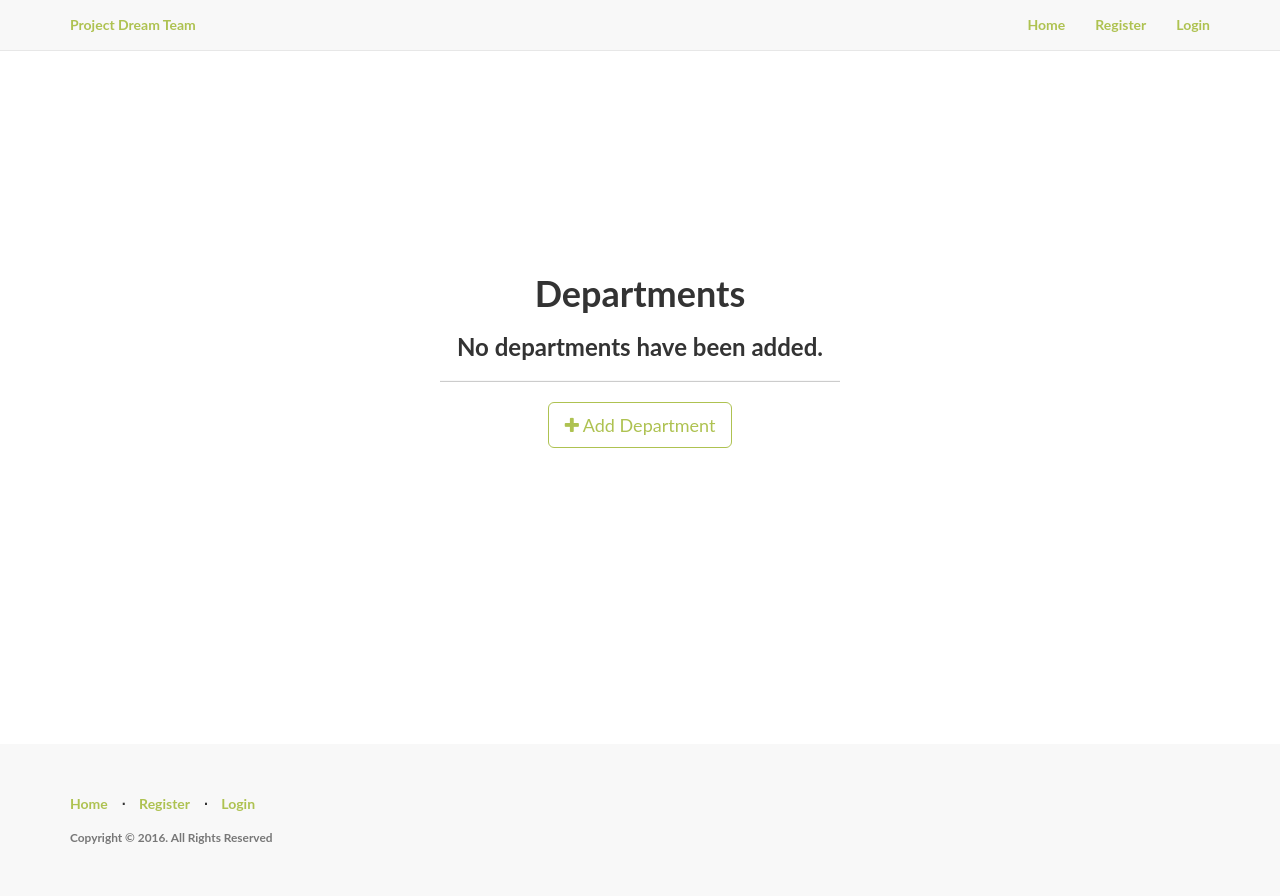
After one commit to raukusbaukus/python-crud, a Python web app: template app/templates/admin/departments/departments.html in a window 1280 px wide. The commit adds this page. Run offline with Jinja, Linux system fonts and the light colour scheme; the template is opened without the code that fills it, so the values that code supplies are empty; some libraries are stand-ins or nearby versions.

Commit message:
added admin functionality to create/edit/delete departments

```diff
--- a/app/static/css/style.css
+++ b/app/static/css/style.css
@@ -60,6 +60,11 @@ p.copyright {
   height: 4em;
 }
 
+.inner {
+  margin-left: auto;
+  margin-right: auto;
+}
+
 .intro-divider {
     width: 400px;
     border-top: 1px solid #f8f8f8;
@@ -97,6 +102,18 @@ p.copyright {
     font-weight: 400;
 }
 
+.middle {
+    display: table-cell;
+    vertical-align: middle;
+}
+
+.outer {
+  display: table;
+  position: absolute;
+  height: 70%;
+  width: 100%;
+}
+
 .topnav {
     font-size: 14px;
 }
--- /dev/null
+++ b/app/templates/admin/departments/departments.html
@@ -0,0 +1,70 @@
+<!-- app/templates/admin/departments/departments.html -->
+
+{% import "bootstrap/utils.html" as utils %}
+{% extends "base.html" %}
+{% block title %}Departments{% endblock %}
+{% block body %}
+<div class="content-section">
+  <div class="outer">
+    <div class="middle">
+      <div class="inner">
+        <br/>
+        {{ utils.flashed_messages() }}
+        <br/>
+        <h1 style="text-align:center;">Departments</h1>
+        {% if departments %}
+          <hr class="intro-divider">
+          <div class="center">
+            <table class="table table-striped table-bordered">
+              <thead>
+                <tr>
+                  <th width="15%"> Name </th>
+                  <th width="40%"> Description </th>
+                  <th width="15%"> Employee Count </th>
+                  <th width="15%"> Edit </th>
+                  <th width="15%"> Delete </th>
+                </tr>
+              </thead>
+              <tbody>
+              {% for department in departments %}
+                <tr>
+                  <td> {{ department.name }} </td>
+                  <td> {{ department.description }} </td>
+                  <td>
+                    {% if department.employees %}
+                      {{ department.employees.count() }}
+                    {% else %}
+                      0
+                    {% endif %}
+                  </td>
+                  <td>
+                    <a href="{{ url_for('admin.edit_department', id=department.id) }}">
+                      <i class="fa fa-pencil"></i> Edit
+                    </a>
+                  </td>
+                  <td>
+                    <a href="{{ url_for('admin.delete_department', id=department.id) }}">
+                      <i class="fa fa-trash"></i> Delete
+                    </a>
+                  </td>
+                </tr>
+              {% endfor %}
+              </tbody>
+            </table>
+          </div>
+          <div style="text-align: center">
+        {% else %}
+          <div style="text-align: center">
+            <h3> No departments have been added. </h3>
+            <hr class="intro-divider">
+        {% endif %}
+          <a href="{{ url_for('admin.add_department') }}" class="btn btn-default btn-lg">
+            <i class="fa fa-plus"></i>
+            Add Department
+          </a>
+        </div>
+      </div>
+    </div>
+  </div>
+</div>
+{% endblock %}
--- a/app/templates/base.html
+++ b/app/templates/base.html
@@ -27,7 +27,7 @@
                 <ul class="nav navbar-nav navbar-right">
                     {% if current_user.is_authenticated %} {% if current_user.is_admin %}
                     <li><a href="{{ url_for('home.admin_dashboard') }}">Dashboard</a></li>
-                    <li><a href="#">Departments</a></li>
+                    <li><a href="{{ url_for('admin.list_departments') }}">Departments</a></li>
                     <li><a href="#">Roles</a></li>
                     <li><a href="#">Employees</a></li>
                     {% else %}
```
Also changed, not shown: app/admin/forms.py (+13 -0 lines), app/admin/views.py (+107 -0 lines), app/templates/admin/departments/department.html (added, +30 -0 lines), 2 other files.
